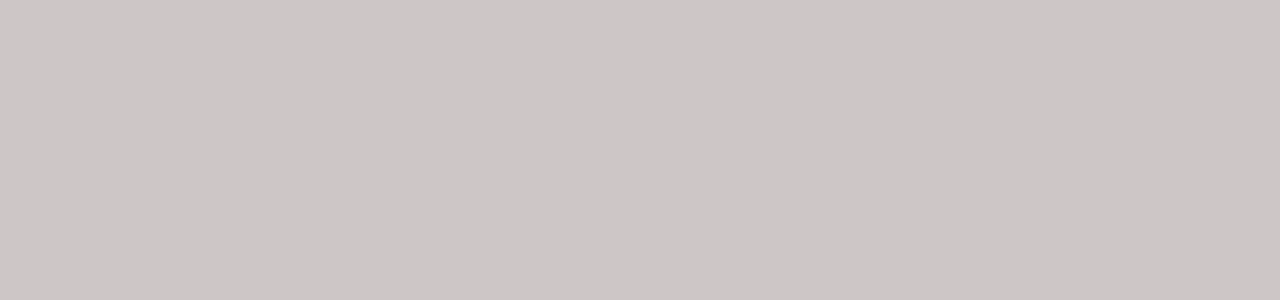
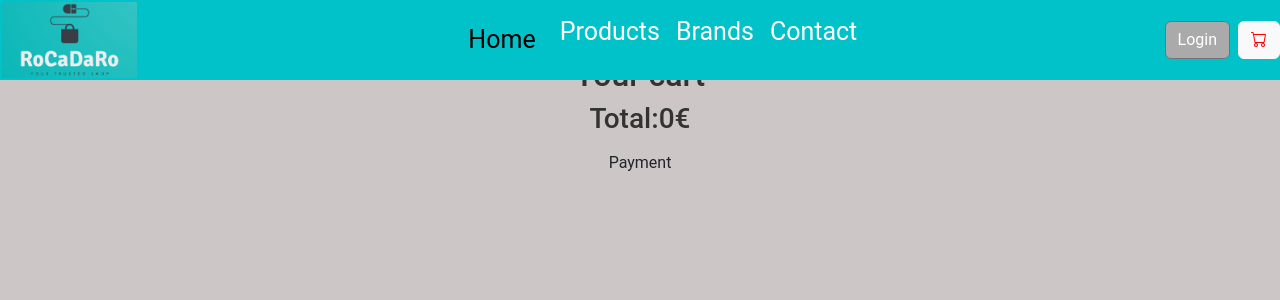
Before and after one commit to Giancarlo49/rocadaro-final-project, a React (Vite) app in the folder rocadaro/frontend/: page /cart in a window 1280 px wide. Before the commit this address had no page. Shown: the top 300 px of the page. Built offline with nearby package versions, Linux system fonts and the light colour scheme.

Commit message:
cart list

```diff
--- a/rocadaro/frontend/package.json
+++ b/rocadaro/frontend/package.json
@@ -15,6 +15,7 @@
     "prop-types": "^15.8.1",
     "react": "^18.2.0",
     "react-bootstrap": "^2.7.4",
+    "react-devtools": "^4.27.8",
     "react-dom": "^18.2.0",
     "react-icons": "^4.9.0",
     "react-router-dom": "^6.13.0",
--- a/rocadaro/frontend/src/App.jsx
+++ b/rocadaro/frontend/src/App.jsx
@@ -6,6 +6,7 @@ import Home from "./pages/Home";
 
 import { Routes, Route } from "react-router-dom";
 import CategoryPage from "./pages/CategoryPage";
+import ListCart from "./pages/ListCart";
 
 
 // Pfade können je nach Ordnerstruktur variieren
@@ -22,6 +23,7 @@ const App = () => {
 
 
           <Route path="category/:category" element={<CategoryPage />} />
+          <Route path="cart" element={<ListCart/>} />
 
 
         </Route>
--- a/rocadaro/frontend/src/components/cart/Cart.jsx
+++ b/rocadaro/frontend/src/components/cart/Cart.jsx
@@ -7,7 +7,7 @@ export default function ListCart(props) {
     const { item } = props
     const { removeItemCart } = Store()
 
-    const [cart, setCart] = useState([]);
+
 
 
 
--- a/rocadaro/frontend/src/components/navbar/Navbar.jsx
+++ b/rocadaro/frontend/src/components/navbar/Navbar.jsx
@@ -4,10 +4,12 @@ import "bootstrap-icons/font/bootstrap-icons.css";
 import ModalComponents from "../ModalComponents";
 // import Modal from "./src/modal/Modal.jsx";
 import { Link } from "react-scroll";
-import { Outlet } from "react-router-dom";
+import { Navigate, Outlet, useNavigate } from "react-router-dom";
 import { NavLink } from "react-router-dom";
+// import Store from "../../store/Context";
 
 const Navbar = () => {
+  const navigate = useNavigate();
   const [isMenuOpen, setIsMenuOpen] = useState(false);
   const [isModalOpen, setIsModalOpen] = useState(false); //* Zustand für das Modal-Fenster
 
@@ -76,9 +78,15 @@ const Navbar = () => {
               >
                 Login
               </button>
-              <button className="btn btn-light">
-                <i className="bi bi-cart"></i>
-              </button>
+
+
+                  <button className="btn btn-light"
+                  type="button"
+                  onClick={() => {navigate("/cart")}}>
+                    <i className="bi bi-cart"></i>
+                  </button>
+
+
             </form>
           </div>
         </div>
--- a/rocadaro/frontend/src/pages/CategoryPage.jsx
+++ b/rocadaro/frontend/src/pages/CategoryPage.jsx
@@ -3,11 +3,15 @@ import  "./CategoryPage.css"
 import { useParams } from "react-router-dom";
 import data from "../data";
 import { useState } from "react";
+import Store from "../store/Context";
 
 const CategoryPage = () => {
 
   //add to cart.
-  const [cart, setCart] = useState([]);
+  const {cart, setCart} = Store()
+
+
+  // const [cart, setCart] = useState([]);
 
   const addCart = (id) => {
     const product = filterItems.find((item) => item.id === id);
--- a/rocadaro/frontend/src/components/cart/ListCart.jsx
+++ b/rocadaro/frontend/src/pages/ListCart.jsx
@@ -1,10 +1,13 @@
 import React, { useEffect } from "react";
 import { useState } from "react";
-
-import Cart from "./Cart";
-import Store from "../../store/Context";
+import "bootstrap-icons/font/bootstrap-icons.css";
+import Cart from "../components/cart/Cart";
+import Store from "../store/Context";
 
 export default function ListCart() {
+
+
+
 
     const { show1, show2, toggleClose, cart } = Store()
 
@@ -13,14 +16,16 @@ export default function ListCart() {
 
 
 
-    useEffect(()=> {
+
+
+    // useEffect(()=> {
 
       //Total price
-      let cost = cart.reduce((cost, item) =>{
-        return cost + item.price
-      }, 0)
-      setTotal(cost)
-    }, [cart])
+    //   let cost = cart.reduce((cost, item) =>{
+    //     return cost + item.price
+    //   }, 0)
+    //   setTotal(cost)
+    // }, [cart])
 
 
 
@@ -30,12 +35,12 @@ export default function ListCart() {
     <div className={show1}>
       <div className={show2}>
         <div className="cart_close">
-          <box-icon name="x" onClick={toggleClose}></box-icon>
+        <i onClick={toggleClose} className="bi bi-x-lg"></i>
         </div>
         <h2>Your cart</h2>
 
         {/* map für die CartListe */}
-        {cart.map(item => <Cart item={item} />)}
+        {cart.map((item , index) => <Cart key={index} item={item} />)}
         <div className="cart_footer">
           <h3>Total:{total}€</h3>
           <button className="btn">Payment</button>
```
Also changed, not shown: 1 other file (tests, documents, lock files or other folders).
